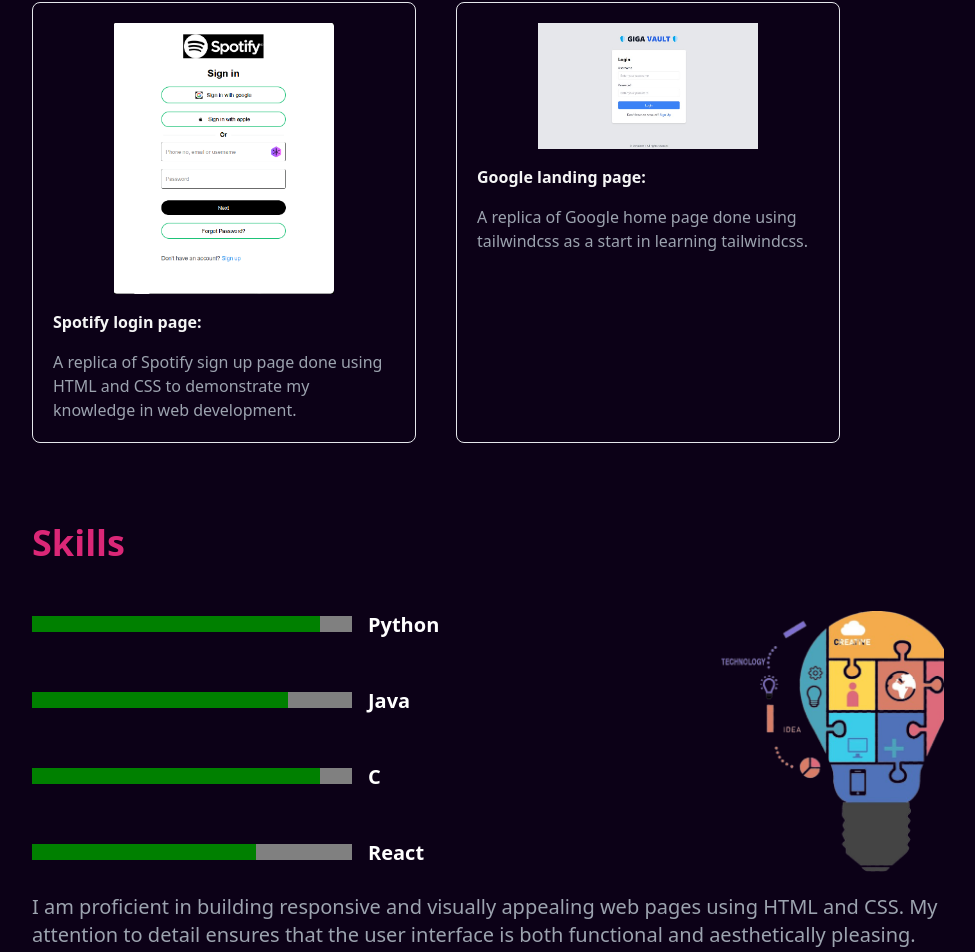
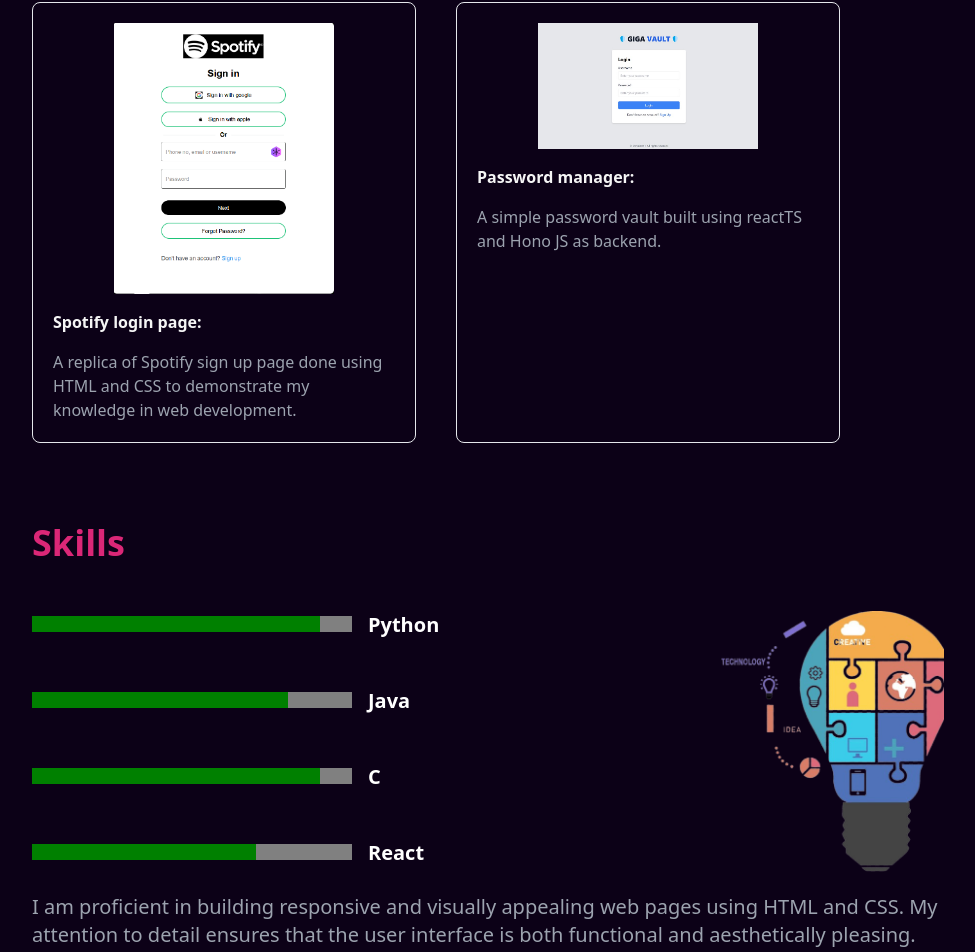
Before and after one commit to Rajvikash2/portfolio, a React (Create React App) app: page / in a window 1280 px wide. Shown: the part 1283-2235 px from the top of the page, without its empty margins (120-1095 px from the left). Built offline with nearby package versions, Linux system fonts and the light colour scheme.

Commit message:
changes made in projects

```diff
--- a/src/elements/Projects.js
+++ b/src/elements/Projects.js
@@ -43,8 +43,8 @@
 
        <div className='border p-5 rounded-lg max-w-sm cursor-pointer flex flex-col gap-4'>
          <div className='flex justify-center w-full'><img src={gvm} width={220} alt='profile' /></div>
-         <h2 className='font-bold'>Google landing page:</h2>
-        <p className='text-gray-400'>A replica of Google home page done using tailwindcss as a start in learning tailwindcss.</p>
+         <h2 className='font-bold'>Password manager:</h2>
+        <p className='text-gray-400'>A simple password vault built using reactTS and Hono JS as backend.</p>
        </div>
 
     </div>
```
